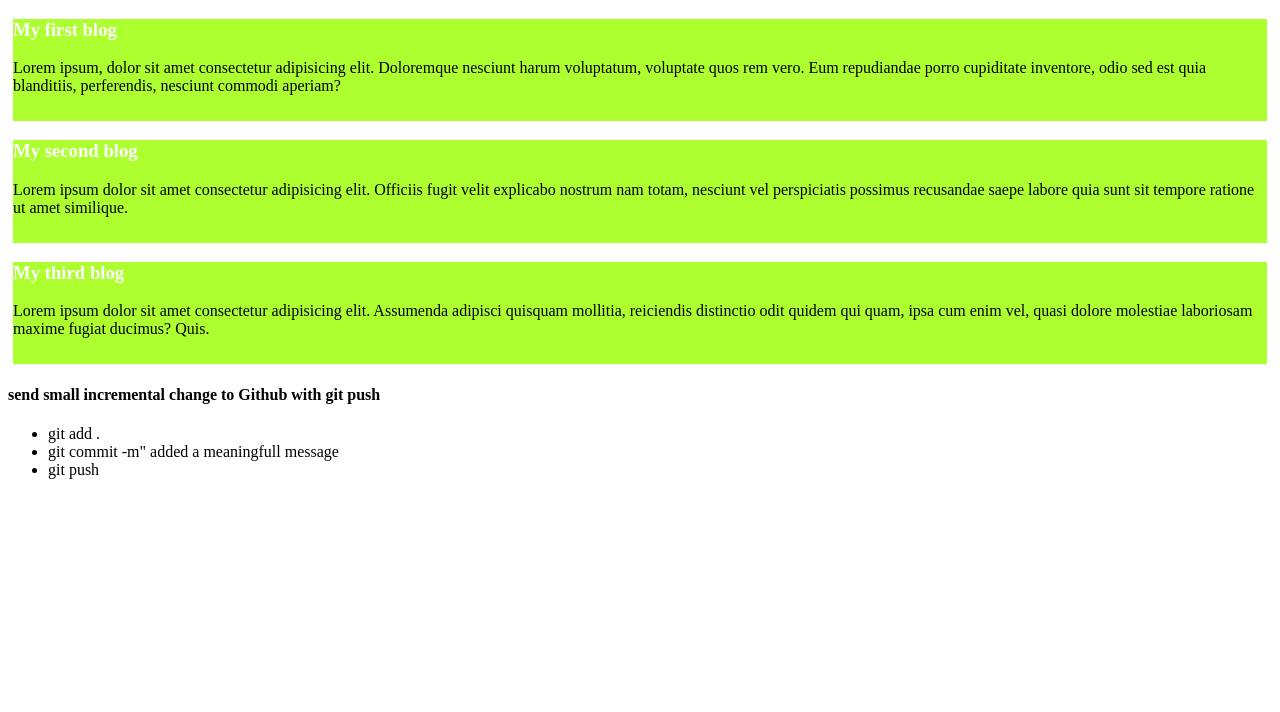
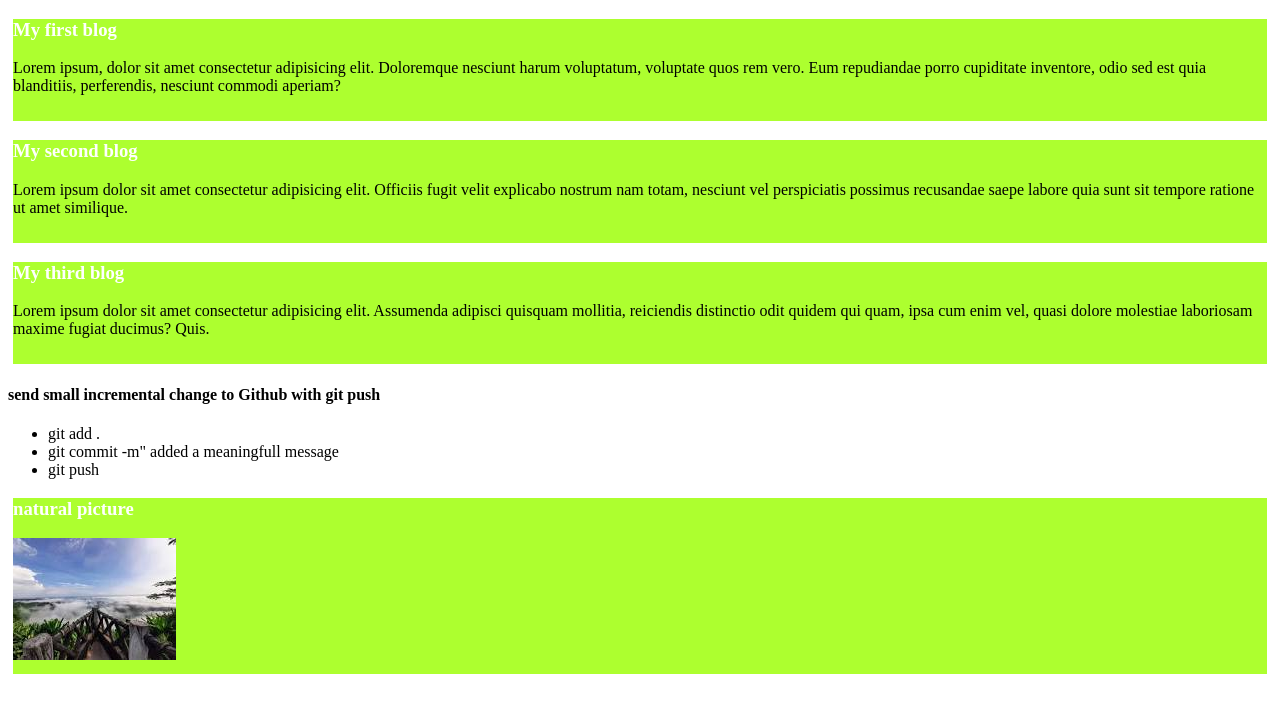
Before and after one commit to Saha-joy7/My-simple-website, a plain HTML site: page index.html in a window 1280 px wide. Drawn offline with Linux system fonts and the light colour scheme.

Commit message:
add a pic

```diff
--- a/index.html
+++ b/index.html
@@ -25,6 +25,10 @@
         <li>git commit -m" added a meaningfull message</li>
         <li>git push</li>
     </ul>
+    <div>
+        <h3>natural picture</h3>
+        <img src="image/download (2).jpeg" alt="natural">
+    </div>
 
 
 </body>
```
Also changed, not shown: image/download (2).jpeg (added).
